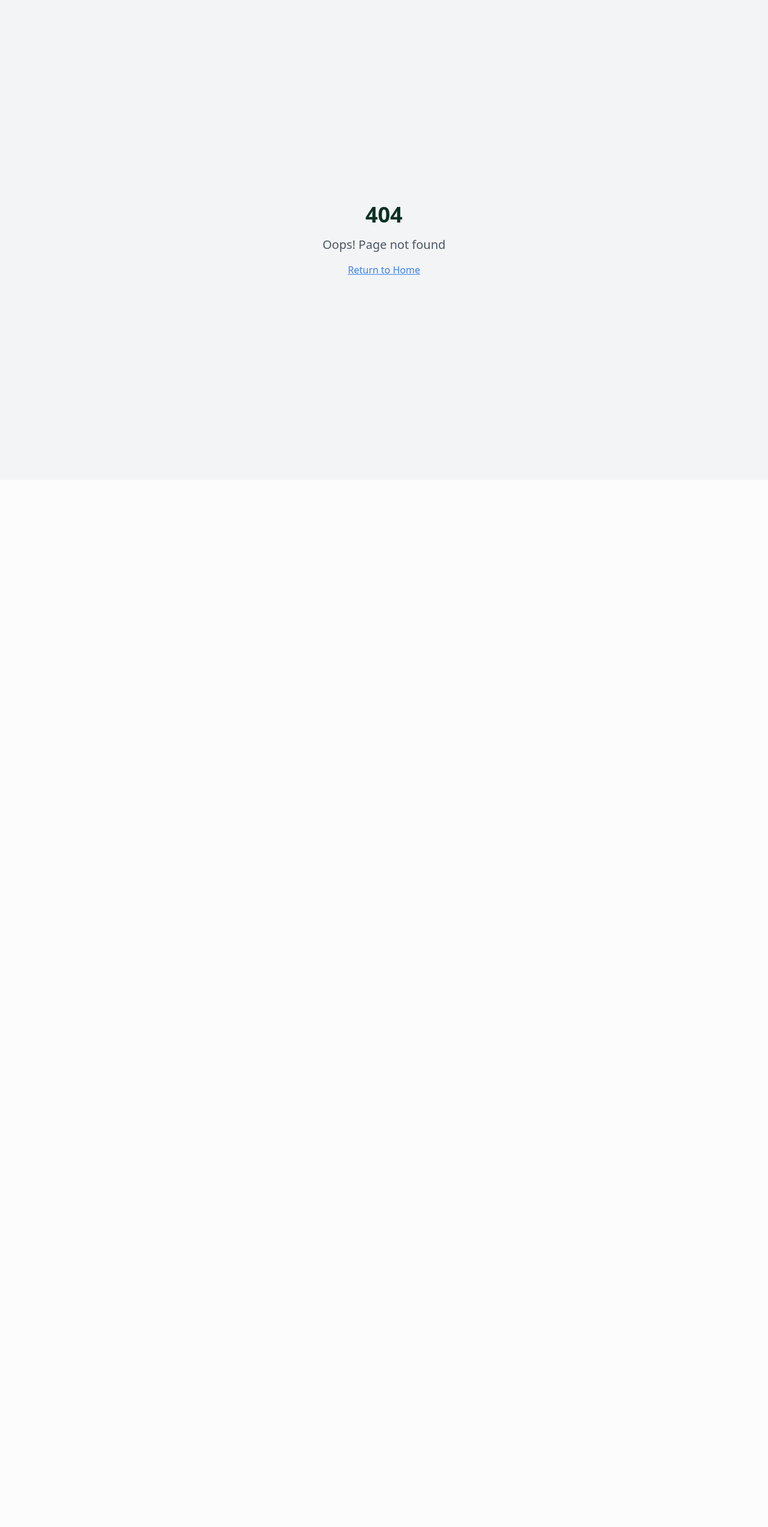
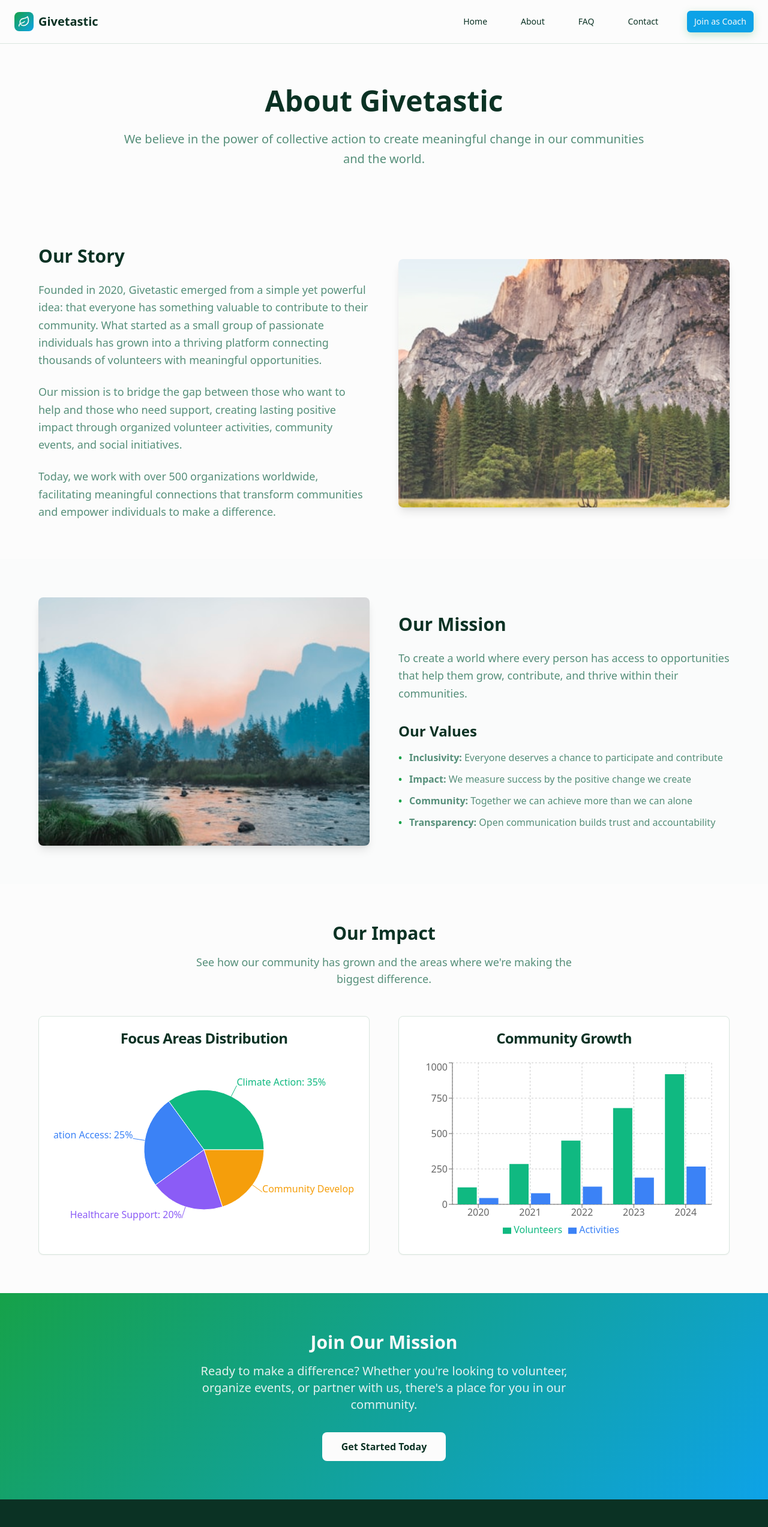
Before and after one commit to aryangitte10-cpu/impactboard-team-green, a React (Vite) app: page /about in a window 1280 px wide. Before the commit this address had no page. Shown: the top 2546 px of the page at 60% size. Before the commit the page ends 800 px from the top, so only its background shows below. Built offline with nearby package versions, Linux system fonts and the light colour scheme.

Commit message:
Replace Features with About
Replaced the "Features" navigation link in the header with "About". This change also updates the functionality to navigate to a new page dedicated to company details, images, and a visual representation of the cause's importance.

```diff
--- a/src/App.tsx
+++ b/src/App.tsx
@@ -4,6 +4,7 @@ import { TooltipProvider } from "@/components/ui/tooltip";
 import { QueryClient, QueryClientProvider } from "@tanstack/react-query";
 import { BrowserRouter, Routes, Route } from "react-router-dom";
 import Index from "./pages/Index";
+import About from "./pages/About";
 import NotFound from "./pages/NotFound";
 
 const queryClient = new QueryClient();
@@ -16,6 +17,7 @@ const App = () => (
       <BrowserRouter>
         <Routes>
           <Route path="/" element={<Index />} />
+          <Route path="/about" element={<About />} />
           {/* ADD ALL CUSTOM ROUTES ABOVE THE CATCH-ALL "*" ROUTE */}
           <Route path="*" element={<NotFound />} />
         </Routes>
--- a/src/components/Header.tsx
+++ b/src/components/Header.tsx
@@ -1,7 +1,10 @@
 import { Button } from "@/components/ui/button";
 import { Leaf } from "lucide-react";
+import { useNavigate } from "react-router-dom";
 
 const Header = () => {
+  const navigate = useNavigate();
+
   const scrollToSection = (sectionId: string) => {
     const element = document.getElementById(sectionId);
     if (element) {
@@ -34,10 +37,10 @@ const Header = () => {
           </Button>
           <Button
             variant="ghost"
-            onClick={() => scrollToSection('features')}
+            onClick={() => navigate('/about')}
             className="hover:text-primary"
           >
-            Features
+            About
           </Button>
           <Button
             variant="ghost"
--- /dev/null
+++ b/src/pages/About.tsx
@@ -0,0 +1,198 @@
+import Header from "@/components/Header";
+import Footer from "@/components/Footer";
+import { Card, CardContent, CardHeader, CardTitle } from "@/components/ui/card";
+import { PieChart, Pie, Cell, ResponsiveContainer, BarChart, Bar, XAxis, YAxis, CartesianGrid, Tooltip, Legend } from "recharts";
+
+const About = () => {
+  const impactData = [
+    { name: 'Climate Action', value: 35, color: '#10B981' },
+    { name: 'Education Access', value: 25, color: '#3B82F6' },
+    { name: 'Healthcare Support', value: 20, color: '#8B5CF6' },
+    { name: 'Community Development', value: 20, color: '#F59E0B' }
+  ];
+
+  const yearlyGrowthData = [
+    { year: '2020', volunteers: 120, activities: 45 },
+    { year: '2021', volunteers: 285, activities: 78 },
+    { year: '2022', volunteers: 450, activities: 125 },
+    { year: '2023', volunteers: 680, activities: 189 },
+    { year: '2024', volunteers: 920, activities: 267 }
+  ];
+
+  return (
+    <div className="min-h-screen">
+      <Header />
+
+      <main className="pt-20">
+        {/* Hero Section */}
+        <section className="py-16 bg-gradient-subtle">
+          <div className="container mx-auto px-6">
+            <div className="max-w-4xl mx-auto text-center">
+              <h1 className="text-4xl md:text-5xl font-bold text-foreground mb-6">
+                About Givetastic
+              </h1>
+              <p className="text-xl text-muted-foreground leading-relaxed">
+                We believe in the power of collective action to create meaningful change in our communities and the world.
+              </p>
+            </div>
+          </div>
+        </section>
+
+        {/* Company Story */}
+        <section className="py-16">
+          <div className="container mx-auto px-6">
+            <div className="grid md:grid-cols-2 gap-12 items-center max-w-6xl mx-auto">
+              <div>
+                <h2 className="text-3xl font-bold text-foreground mb-6">Our Story</h2>
+                <p className="text-muted-foreground text-lg leading-relaxed mb-6">
+                  Founded in 2020, Givetastic emerged from a simple yet powerful idea: that everyone has something valuable to contribute to their community. What started as a small group of passionate individuals has grown into a thriving platform connecting thousands of volunteers with meaningful opportunities.
+                </p>
+                <p className="text-muted-foreground text-lg leading-relaxed mb-6">
+                  Our mission is to bridge the gap between those who want to help and those who need support, creating lasting positive impact through organized volunteer activities, community events, and social initiatives.
+                </p>
+                <p className="text-muted-foreground text-lg leading-relaxed">
+                  Today, we work with over 500 organizations worldwide, facilitating meaningful connections that transform communities and empower individuals to make a difference.
+                </p>
+              </div>
+              <div className="relative">
+                <img
+                  src="/lovable-uploads/c4874a9a-aece-4ee3-8454-5fe9f232a843.png"
+                  alt="Team collaboration"
+                  className="rounded-lg shadow-lg w-full h-auto"
+                />
+                <div className="absolute inset-0 bg-gradient-to-t from-background/20 to-transparent rounded-lg"></div>
+              </div>
+            </div>
+          </div>
+        </section>
+
+        {/* Mission & Values */}
+        <section className="py-16 bg-muted/20">
+          <div className="container mx-auto px-6">
+            <div className="grid md:grid-cols-2 gap-12 items-center max-w-6xl mx-auto">
+              <div className="order-2 md:order-1">
+                <img
+                  src="/lovable-uploads/0ef48b29-7eb4-47d5-9c76-7310b482ebef.png"
+                  alt="Community impact"
+                  className="rounded-lg shadow-lg w-full h-auto"
+                />
+              </div>
+              <div className="order-1 md:order-2">
+                <h2 className="text-3xl font-bold text-foreground mb-6">Our Mission</h2>
+                <p className="text-muted-foreground text-lg leading-relaxed mb-8">
+                  To create a world where every person has access to opportunities that help them grow, contribute, and thrive within their communities.
+                </p>
+
+                <h3 className="text-2xl font-semibold text-foreground mb-4">Our Values</h3>
+                <ul className="space-y-3 text-muted-foreground">
+                  <li className="flex items-start gap-3">
+                    <span className="text-primary font-bold">•</span>
+                    <span><strong>Inclusivity:</strong> Everyone deserves a chance to participate and contribute</span>
+                  </li>
+                  <li className="flex items-start gap-3">
+                    <span className="text-primary font-bold">•</span>
+                    <span><strong>Impact:</strong> We measure success by the positive change we create</span>
+                  </li>
+                  <li className="flex items-start gap-3">
+                    <span className="text-primary font-bold">•</span>
+                    <span><strong>Community:</strong> Together we can achieve more than we can alone</span>
+                  </li>
+                  <li className="flex items-start gap-3">
+                    <span className="text-primary font-bold">•</span>
+                    <span><strong>Transparency:</strong> Open communication builds trust and accountability</span>
+                  </li>
+                </ul>
+              </div>
+            </div>
+          </div>
+        </section>
+
+        {/* Impact Statistics */}
+        <section className="py-16">
+          <div className="container mx-auto px-6">
+            <div className="max-w-6xl mx-auto">
+              <div className="text-center mb-12">
+                <h2 className="text-3xl font-bold text-foreground mb-4">Our Impact</h2>
+                <p className="text-muted-foreground text-lg max-w-2xl mx-auto">
+                  See how our community has grown and the areas where we're making the biggest difference.
+                </p>
+              </div>
+
+              <div className="grid lg:grid-cols-2 gap-12">
+                {/* Focus Areas Chart */}
+                <Card>
+                  <CardHeader>
+                    <CardTitle className="text-center">Focus Areas Distribution</CardTitle>
+                  </CardHeader>
+                  <CardContent>
+                    <ResponsiveContainer width="100%" height={300}>
+                      <PieChart>
+                        <Pie
+                          data={impactData}
+                          cx="50%"
+                          cy="50%"
+                          outerRadius={100}
+                          dataKey="value"
+                          label={({ name, value }) => `${name}: ${value}%`}
+                        >
+                          {impactData.map((entry, index) => (
+                            <Cell key={`cell-${index}`} fill={entry.color} />
+                          ))}
+                        </Pie>
+                        <Tooltip />
+                      </PieChart>
+                    </ResponsiveContainer>
+                  </CardContent>
+                </Card>
+
+                {/* Growth Chart */}
+                <Card>
+                  <CardHeader>
+                    <CardTitle className="text-center">Community Growth</CardTitle>
+                  </CardHeader>
+                  <CardContent>
+                    <ResponsiveContainer width="100%" height={300}>
+                      <BarChart data={yearlyGrowthData}>
+                        <CartesianGrid strokeDasharray="3 3" />
+                        <XAxis dataKey="year" />
+                        <YAxis />
+                        <Tooltip />
+                        <Legend />
+                        <Bar dataKey="volunteers" fill="#10B981" name="Volunteers" />
+                        <Bar dataKey="activities" fill="#3B82F6" name="Activities" />
+                      </BarChart>
+                    </ResponsiveContainer>
+                  </CardContent>
+                </Card>
+              </div>
+            </div>
+          </div>
+        </section>
+
+        {/* Call to Action */}
+        <section className="py-16 bg-gradient-hero text-primary-foreground">
+          <div className="container mx-auto px-6 text-center">
+            <h2 className="text-3xl font-bold mb-4">Join Our Mission</h2>
+            <p className="text-xl opacity-90 mb-8 max-w-2xl mx-auto">
+              Ready to make a difference? Whether you're looking to volunteer, organize events, or partner with us, there's a place for you in our community.
+            </p>
+            <div className="flex flex-col sm:flex-row gap-4 justify-center">
+              <a
+                href="https://eventful-pathways.vercel.app/"
+                target="_blank"
+                rel="noopener noreferrer"
+                className="bg-background text-foreground px-8 py-3 rounded-lg font-semibold hover:bg-background/90 transition-colors"
+              >
+                Get Started Today
+              </a>
+            </div>
+          </div>
+        </section>
+      </main>
+
+      <Footer />
+    </div>
+  );
+};
+
+export default About;
```
